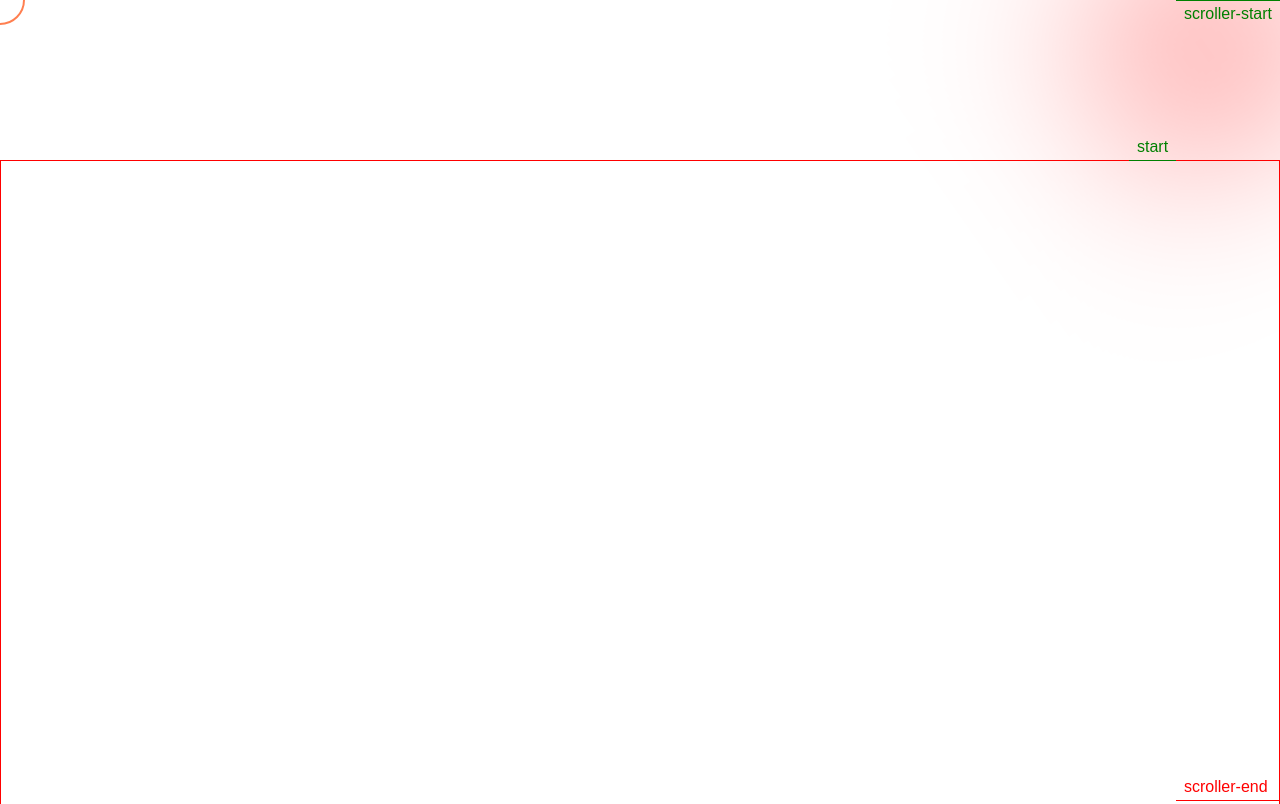
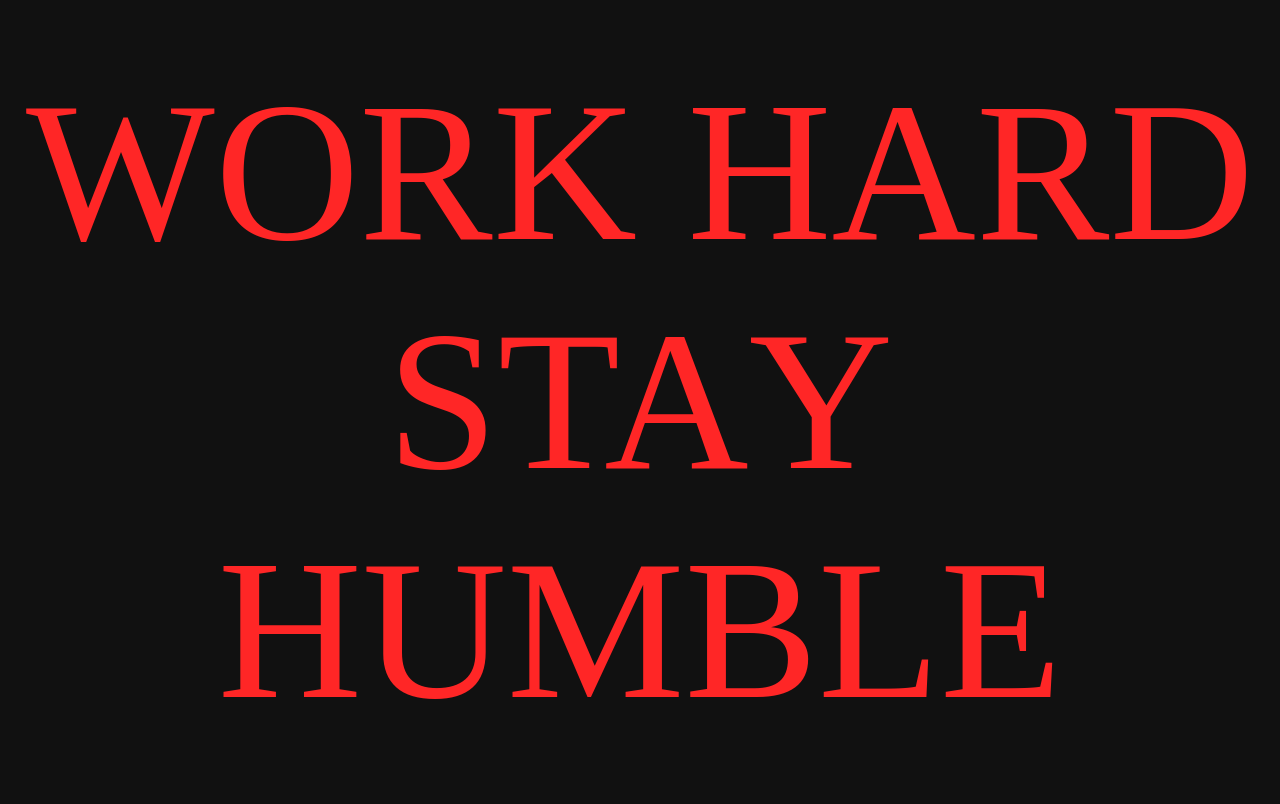
Before and after one commit to Satyender-A03/portfolio, a website built with Vite: page index.html in a window 1280 px wide. Shown: the top 804 px of the page. Built offline with nearby package versions, Linux system fonts and the light colour scheme; a web font is replaced by a local one.

Commit message:
Added a Variable Font Effect

```diff
--- a/index.html
+++ b/index.html
@@ -7,12 +7,13 @@
     <title>Vite App</title>
   </head>
   <body>
-    <div class="cursor"></div>
+    <h1 class="heading">WORK HARD STAY HUMBLE</h1>
+    <!-- <div class="cursor"></div>
 
     <section class="first-section"></section>
     <section class="second-section"></section>
 
-    <div class="triangle"></div>
+    <div class="triangle"></div> -->
     <!-- <div class="container"></div> -->
     <!--
     <div class="box2"></div>
--- a/main.js
+++ b/main.js
@@ -305,29 +305,29 @@ gsap.registerPlugin(ScrollTrigger);
 
 // console.log(elements);
 
-window.addEventListener("mousemove", (_event) => {
-  // document.querySelector(".cursor").style.left = clientX + "px";
-  // document.querySelector(".cursor").style.top = clientY + "px";
-  // gsap.to(".cursor", {
-  //   x,
-  //   y,
-  //   duration: 1,
-  // });
-  // console.log("GSAP TWEEN CALLED");
-  // console.log(gsap.utils.clamp(25, window.innerWidth - 25, x));
-  // let xTo = gsap.quickTo(".cursor", "x", { duration: 0.5 });
+// window.addEventListener("mousemove", (_event) => {
+//   // document.querySelector(".cursor").style.left = clientX + "px";
+//   // document.querySelector(".cursor").style.top = clientY + "px";
+//   // gsap.to(".cursor", {
+//   //   x,
+//   //   y,
+//   //   duration: 1,
+//   // });
+//   // console.log("GSAP TWEEN CALLED");
+//   // console.log(gsap.utils.clamp(25, window.innerWidth - 25, x));
+//   // let xTo = gsap.quickTo(".cursor", "x", { duration: 0.5 });
 
-  const { clientX: x, pageY: y } = _event;
-  // console.log(_event);
-  let xTo = gsap.utils.pipe(
-    gsap.utils.clamp(25, window.innerWidth - 45),
-    gsap.quickTo(".cursor", "x", { duration: 0.5 })
-  );
-  // let yTo = gsap.quickTo(".cursor", "y", { duration: 0.5 });
-  let yTo = gsap.utils.pipe(gsap.quickTo(".cursor", "y", { duration: 0.5 }));
-  xTo(x);
-  yTo(y);
-});
+//   const { clientX: x, pageY: y } = _event;
+//   // console.log(_event);
+//   let xTo = gsap.utils.pipe(
+//     gsap.utils.clamp(25, window.innerWidth - 45),
+//     gsap.quickTo(".cursor", "x", { duration: 0.5 })
+//   );
+//   // let yTo = gsap.quickTo(".cursor", "y", { duration: 0.5 });
+//   let yTo = gsap.utils.pipe(gsap.quickTo(".cursor", "y", { duration: 0.5 }));
+//   xTo(x);
+//   yTo(y);
+// });
 
 // console.log(gsap.utils.random(-100, 100, 2));
 
@@ -346,22 +346,140 @@ window.addEventListener("mousemove", (_event) => {
 //   // duration: 2,
 // });
 
-const t1 = gsap.timeline({
-  scrollTrigger: {
-    trigger: ".second-section",
-    markers: true,
-    start: "top top",
-    end: "bottom bottom",
-    scrub: 1,
-    onEnter: () => {
-      console.log("Enter");
-    },
-  },
+// const t1 = gsap.timeline({
+//   scrollTrigger: {
+//     trigger: ".second-section",
+//     markers: true,
+//     start: "top top",
+//     end: "bottom bottom",
+//     scrub: 1,
+//     onEnter: () => {
+//       console.log("Enter");
+//     },
+//   },
+// });
+
+// t1.to(".triangle", {
+//   top: 1200,
+//   right: 600,
+//   transform: "rotate(0)",
+//   filter: "blur(0px)",
+// });
+
+const text = "VARIABLE FONT";
+const heading = document.querySelector(".heading");
+
+// text.split("").forEach((letter) => {
+//   console.log(letter);
+//   const spanElement = document.createElement("span");
+//   spanElement.classList.add("letter");
+
+//   spanElement.innerText = letter;
+//   heading.append(spanElement);
+// });
+
+let maxDist;
+const mouse = {
+  x: 0,
+  y: 0,
+};
+
+const cursor = {
+  x: window.innerWidth,
+  y: window.innerHeight,
+};
+
+Math.dist = function (a, b) {
+  let dx = b.x - a.x;
+  let dy = b.y - a.y;
+  return Math.sqrt(Math.pow(dx, 2), Math.pow(dy, 2));
+};
+
+window.addEventListener("mousemove", (_event) => {
+  cursor.x = _event.clientX;
+  cursor.y = _event.clientY;
 });
 
-t1.to(".triangle", {
-  top: 1200,
-  right: 600,
-  transform: "rotate(0)",
-  filter: "blur(0px)",
-});
+const Char = function (container, char) {
+  const spanElement = document.createElement("span");
+  spanElement.innerText = char;
+
+  container.appendChild(spanElement);
+
+  this.getDist = function () {
+    this.pos = spanElement.getBoundingClientRect();
+
+    return Math.dist(mouse, {
+      x: this.pos.x,
+      y: 0,
+    });
+  };
+
+  this.getAttr = function (dist, min, max) {
+    const weight = max - Math.abs((max * dist) / maxDist);
+
+    return Math.max(min, weight + min);
+  };
+
+  this.update = function (args) {
+    let dist = this.getDist();
+
+    this.weight = args.weight ? ~~this.getAttr(dist, 100, 800) : 400;
+
+    this.draw();
+  };
+
+  this.draw = function () {
+    spanElement.style = `font-variation-settings: 'wght' ${this.weight}`;
+  };
+};
+
+const VFont = function () {
+  let title,
+    str,
+    chars = [];
+
+  this.init = function () {
+    title = document.querySelector(".heading");
+
+    str = title.innerText;
+
+    title.innerHTML = "";
+
+    for (let i = 0; i < str.length; i++) {
+      let _char = new Char(title, str[i]);
+      chars.push(_char);
+    }
+    window.addEventListener("resize", this.setSize.bind(this));
+  };
+
+  this.setSize = function () {
+    let fontSize = window.innerWidth / (str.length / 2);
+
+    title.style = `font-size: ${fontSize}px`;
+  };
+
+  this.animate = function () {
+    mouse.x += (cursor.x - mouse.x) / 20;
+    mouse.y += (cursor.y - mouse.y) / 20;
+
+    requestAnimationFrame(this.animate.bind(this));
+    this.render();
+  };
+
+  this.render = function () {
+    maxDist = title.getBoundingClientRect().width / 2;
+
+    for (let i = 0; i < chars.length; i++) {
+      chars[i].update({
+        weight: true,
+      });
+    }
+  };
+
+  this.init();
+  this.animate();
+  return this;
+};
+
+const variableFont = new VFont();
--- a/style.css
+++ b/style.css
@@ -4,10 +4,36 @@
   box-sizing: border-box;
 }
 
+@font-face {
+  src: url("https://res.cloudinary.com/dr6lvwubh/raw/upload/v1529908256/CompressaPRO-GX.woff2");
+  font-family: "Compressa VF";
+  font-style: normal;
+}
+
 body {
-  /* background: #222; */
+  background: #111;
   width: 100%;
+  height: 100vh;
   overflow-x: hidden;
+  display: flex;
+  align-items: center;
+}
+
+.heading {
+  font-family: "Compressa VF";
+  width: 100%;
+  font-size: 200px;
+  color: #ff2626;
+  text-rendering: optimizeSpeed;
+  font-weight: 100;
+  text-align: center;
+  margin-inline: auto;
+  user-select: none;
+}
+
+.heading span {
+  transform: translateY(-10px);
+  user-select: none;
 }
 
 /* .container {
@@ -111,7 +137,7 @@ body {
   font-family: sans-serif; */
 /* z-index: 100;
 } */
-
+/*
 .cursor {
   width: 50px;
   height: 50px;
@@ -120,14 +146,14 @@ body {
   position: absolute;
   top: 0;
   left: 0;
-  transform: translate(-50%, -50%);
-  /* opacity: 0; */
-  transition: opacity 400ms ease;
+  transform: translate(-50%, -50%); */
+/* opacity: 0; */
+/* transition: opacity 400ms ease;
 }
 
-body:hover .cursor {
-  /* opacity: 1; */
-}
+body:hover .cursor { */
+/* opacity: 1; */
+/* }
 
 .second-section {
   height: 200vh;
@@ -141,11 +167,11 @@ body:hover .cursor {
 .triangle {
   width: 150px;
   height: 100px;
-  background: red;
-  /* clip-path: polygon(50% 0%, 0% 100%, 100% 100%); */
-  position: absolute;
+  background: red; */
+/* clip-path: polygon(50% 0%, 0% 100%, 100% 100%); */
+/* position: absolute;
   top: 0;
   right: 0;
   transform: rotate(145deg);
   filter: blur(100px);
-}
+} */
```
